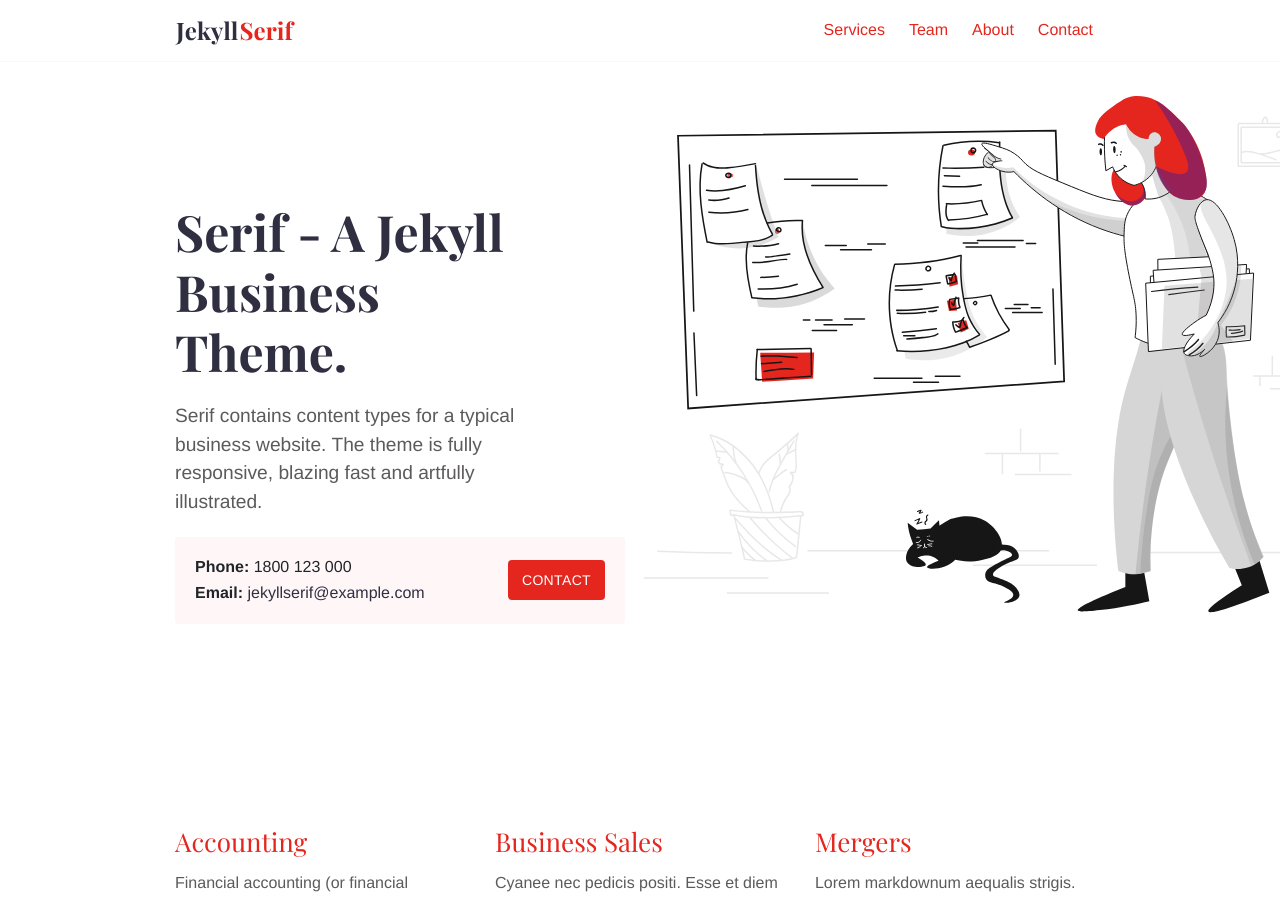
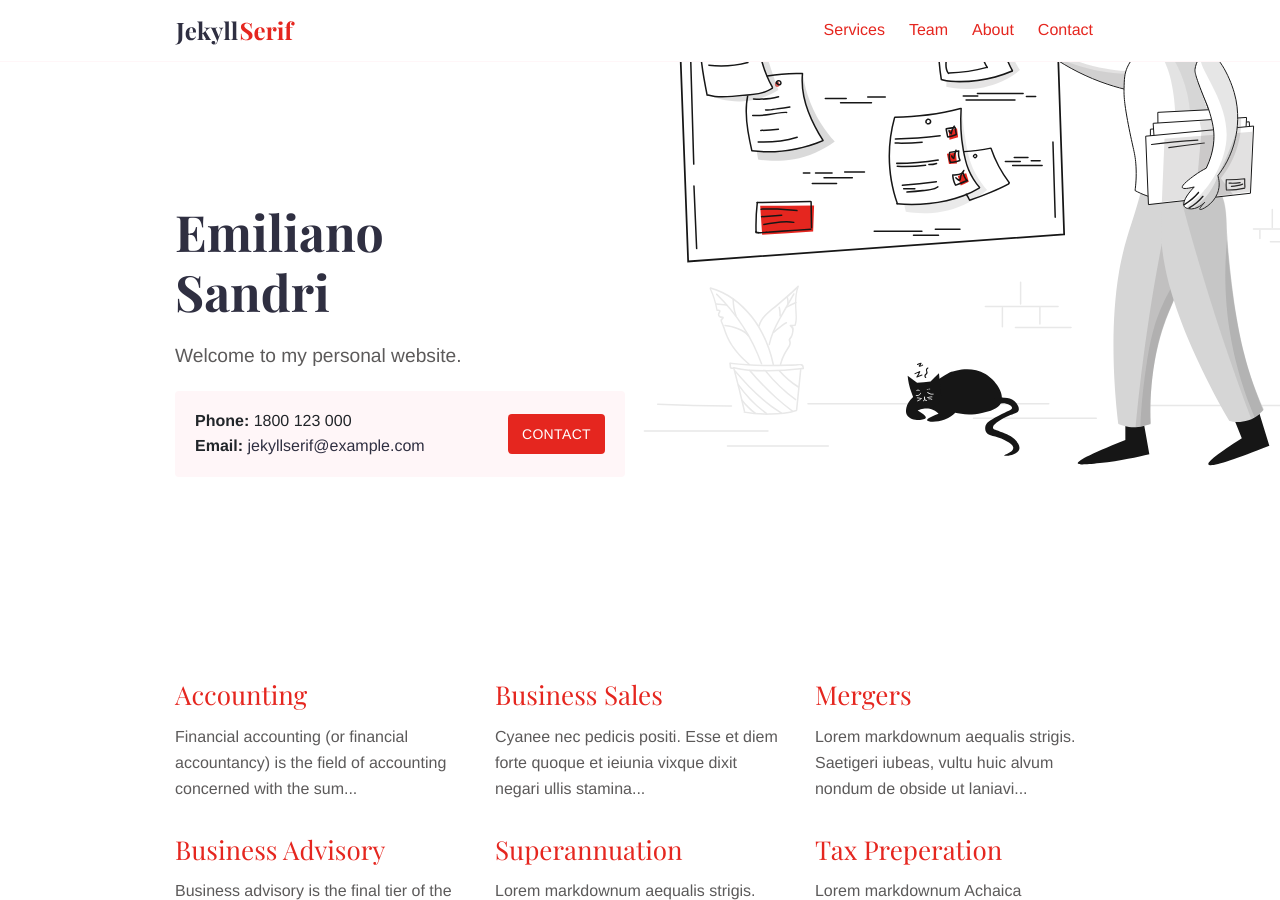
Before and after one commit to emiliano-sandri/emiliano-sandri.github.io, a Jekyll site: the page built from index.md, in a window 1280 px wide and 900 px high. Built offline with Jekyll 4.4.1, drawn with Linux system fonts in a browser that asks for light colours.

Commit message:
update homepage

```diff
--- a/index.md
+++ b/index.md
@@ -1,13 +1,13 @@
 ---
-title: Jekyll Serif Theme
+title: 'Emiliano Sandri'
 layout: home
-description: Jekyll Serif contains content types for a typical business website. The theme is fully responsive, blazing fast and artfully illustrated.
+description: 'Economics researcher'
 intro_image: "images/illustrations/pointing.svg"
 intro_image_absolute: true
 intro_image_hide_on_mobile: true
 show_call_box: true
 ---
 
-# Serif - A Jekyll Business Theme.
+# Emiliano Sandri
 
-Serif contains content types for a typical business website. The theme is fully responsive, blazing fast and artfully illustrated.
+Welcome to my personal website.
```
